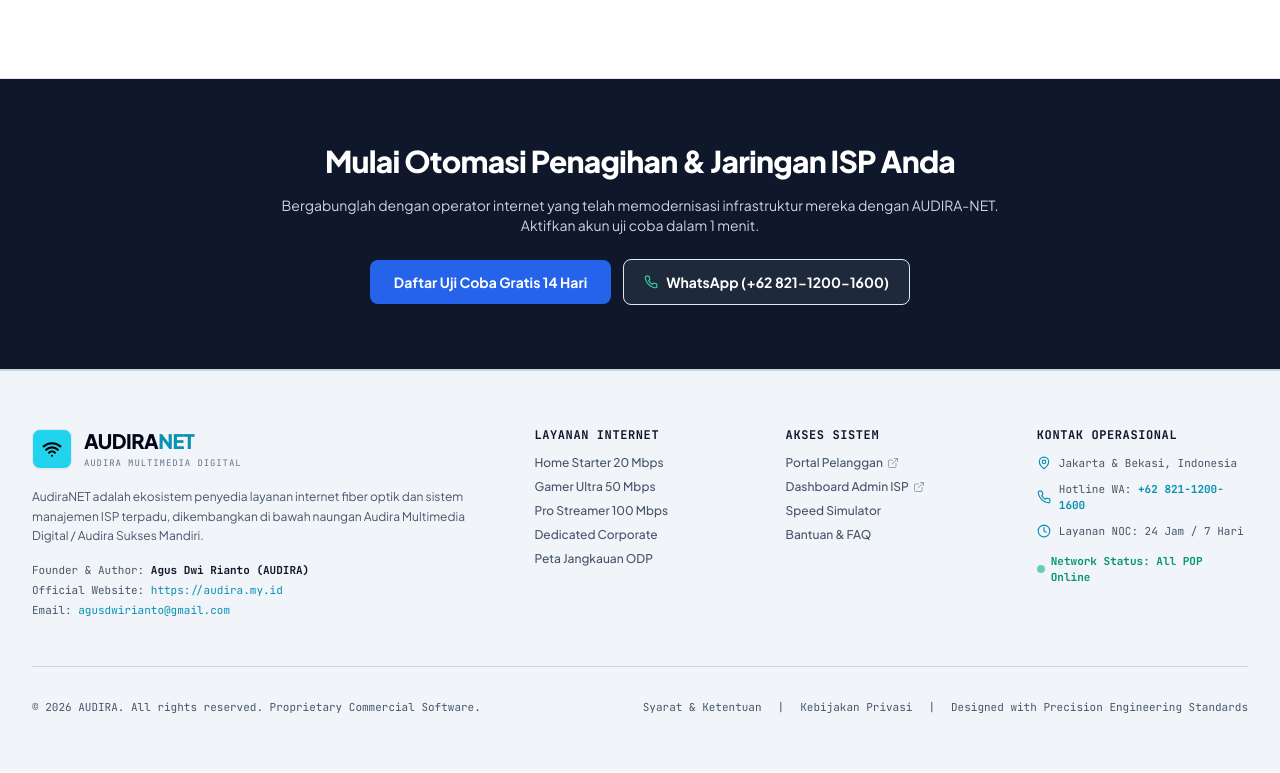
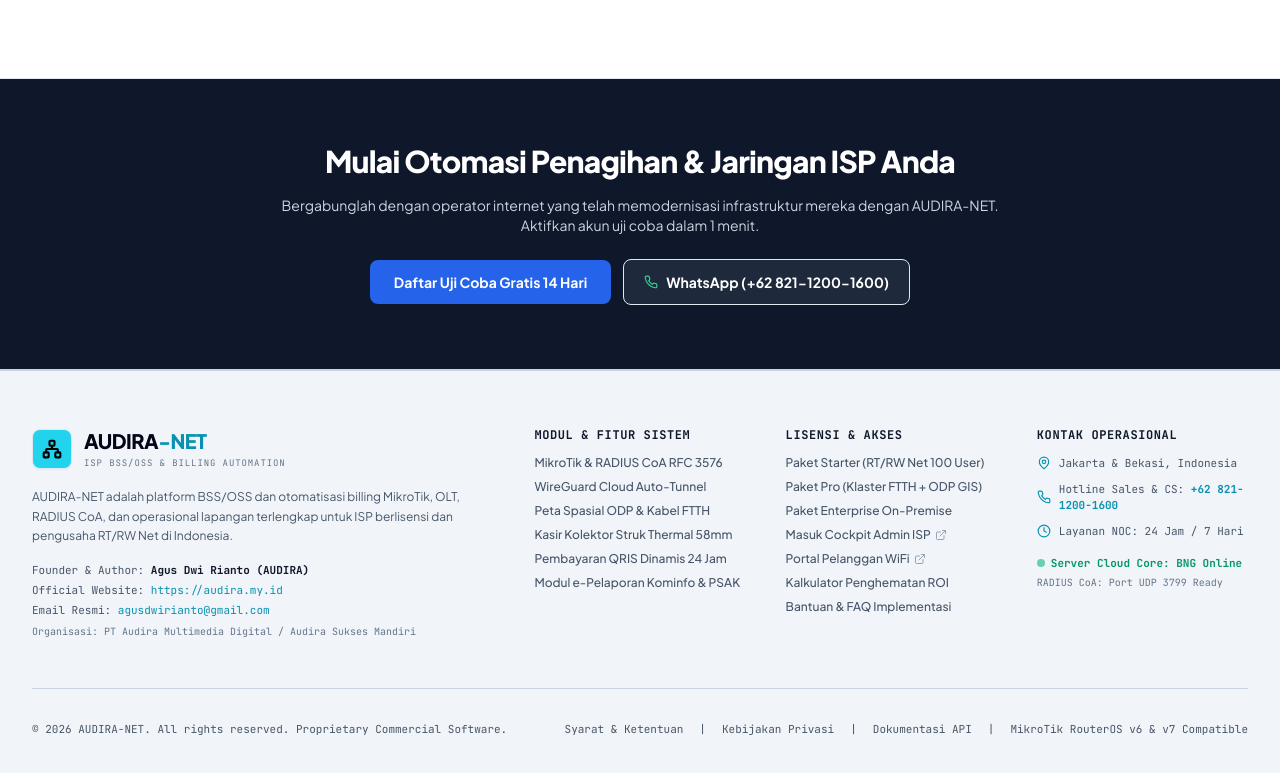
Before and after one commit to Audira141415/AUDIRA-BILLING, a Next.js app in the folder apps/frontend/: page /landing in a window 1280 px wide. Shown: the part 4595-5368 px from the top of the page. Built offline with nearby package versions, Linux system fonts and the light colour scheme; no server answers.

Commit message:
fix(landing): tailor footer content specifically for BSS/OSS ISP Billing platform

```diff
--- a/apps/frontend/src/pages/landing.tsx
+++ b/apps/frontend/src/pages/landing.tsx
@@ -1248,24 +1248,24 @@
       <footer className="bg-slate-100 dark:bg-[#05070d] text-slate-600 dark:text-gray-400 text-xs py-14 border-t-2 border-slate-300 dark:border-gray-800 transition-colors">
         <div className="max-w-7xl mx-auto px-4 sm:px-6 lg:px-8">
           <div className="grid grid-cols-1 md:grid-cols-2 lg:grid-cols-5 gap-10">
-            {/* Brand & Author (Spans 2 columns) */}
+            {/* Brand & Product Scope (Spans 2 columns) */}
             <div className="lg:col-span-2 space-y-4">
               <div className="flex items-center gap-3">
                 <div className="w-10 h-10 bg-cyan-400 border-2 border-black rounded-lg shadow-[2px_2px_0px_#000] flex items-center justify-center text-black font-black">
-                  <Wifi className="w-5 h-5 stroke-[2.5]" />
+                  <Network className="w-5 h-5 stroke-[2.5]" />
                 </div>
                 <div>
                   <span className="text-xl font-black uppercase tracking-tight text-slate-950 dark:text-white">
-                    Audira<span className="text-cyan-600 dark:text-cyan-400">NET</span>
+                    AUDIRA<span className="text-cyan-600 dark:text-cyan-400">-NET</span>
                   </span>
                   <span className="block text-[9px] font-mono tracking-widest text-slate-500 dark:text-gray-400 uppercase">
-                    Audira Multimedia Digital
+                    ISP BSS/OSS &amp; BILLING AUTOMATION
                   </span>
                 </div>
               </div>
 
               <p className="text-slate-600 dark:text-gray-400 leading-relaxed text-xs">
-                AudiraNET adalah ekosistem penyedia layanan internet fiber optik dan sistem manajemen ISP terpadu, dikembangkan di bawah naungan Audira Multimedia Digital / Audira Sukses Mandiri.
+                AUDIRA-NET adalah platform BSS/OSS dan otomatisasi billing MikroTik, OLT, RADIUS CoA, dan operasional lapangan terlengkap untuk ISP berlisensi dan pengusaha RT/RW Net di Indonesia.
               </p>
 
               <div className="font-mono text-[11px] text-slate-600 dark:text-gray-400 space-y-1">
@@ -1284,7 +1284,7 @@
                   </a>
                 </p>
                 <p>
-                  Email:{' '}
+                  Email Resmi:{' '}
                   <a
                     href="mailto:agusdwirianto@gmail.com"
                     className="text-cyan-600 dark:text-cyan-400 hover:underline"
@@ -1292,68 +1292,112 @@
                     agusdwirianto@gmail.com
                   </a>
                 </p>
-              </div>
-            </div>
-
-            {/* Column 2: LAYANAN INTERNET */}
+                <p className="text-[10px] text-slate-500 pt-0.5">
+                  Organisasi: PT Audira Multimedia Digital / Audira Sukses Mandiri
+                </p>
+              </div>
+            </div>
+
+            {/* Column 2: MODUL & FITUR UTAMA (Tailored for BSS/OSS Software) */}
             <div className="space-y-3">
               <h4 className="text-slate-900 dark:text-white font-mono font-bold uppercase tracking-wider text-xs">
-                LAYANAN INTERNET
+                MODUL &amp; FITUR SISTEM
+              </h4>
+              <ul className="space-y-2 font-medium">
+                <li>
+                  <a
+                    href="#arsitektur"
+                    className="hover:text-cyan-600 dark:hover:text-cyan-400 transition-colors text-left block"
+                  >
+                    MikroTik &amp; RADIUS CoA RFC 3576
+                  </a>
+                </li>
+                <li>
+                  <a
+                    href="#arsitektur"
+                    className="hover:text-cyan-600 dark:hover:text-cyan-400 transition-colors text-left block"
+                  >
+                    WireGuard Cloud Auto-Tunnel
+                  </a>
+                </li>
+                <li>
+                  <a
+                    href="#ekosistem"
+                    className="hover:text-cyan-600 dark:hover:text-cyan-400 transition-colors text-left block"
+                  >
+                    Peta Spasial ODP &amp; Kabel FTTH
+                  </a>
+                </li>
+                <li>
+                  <a
+                    href="#ekosistem"
+                    className="hover:text-cyan-600 dark:hover:text-cyan-400 transition-colors text-left block"
+                  >
+                    Kasir Kolektor Struk Thermal 58mm
+                  </a>
+                </li>
+                <li>
+                  <a
+                    href="#ekosistem"
+                    className="hover:text-cyan-600 dark:hover:text-cyan-400 transition-colors text-left block"
+                  >
+                    Pembayaran QRIS Dinamis 24 Jam
+                  </a>
+                </li>
+                <li>
+                  <a
+                    href="#komparasi"
+                    className="hover:text-cyan-600 dark:hover:text-cyan-400 transition-colors text-left block"
+                  >
+                    Modul e-Pelaporan Kominfo &amp; PSAK
+                  </a>
+                </li>
+              </ul>
+            </div>
+
+            {/* Column 3: PAKET LISENSI & AKSES (Tailored for ISP Buyer) */}
+            <div className="space-y-3">
+              <h4 className="text-slate-900 dark:text-white font-mono font-bold uppercase tracking-wider text-xs">
+                LISENSI &amp; AKSES
               </h4>
               <ul className="space-y-2 font-medium">
                 <li>
                   <button
                     type="button"
                     onClick={() => openAuthModal('REGISTER', 'starter')}
-                    className="hover:text-cyan-600 dark:hover:text-cyan-400 transition-colors text-left cursor-pointer"
+                    className="hover:text-cyan-600 dark:hover:text-cyan-400 transition-colors text-left cursor-pointer block"
                   >
-                    Home Starter 20 Mbps
+                    Paket Starter (RT/RW Net 100 User)
                   </button>
                 </li>
                 <li>
                   <button
                     type="button"
                     onClick={() => openAuthModal('REGISTER', 'pro')}
-                    className="hover:text-cyan-600 dark:hover:text-cyan-400 transition-colors text-left cursor-pointer"
+                    className="hover:text-cyan-600 dark:hover:text-cyan-400 transition-colors text-left cursor-pointer block"
                   >
-                    Gamer Ultra 50 Mbps
-                  </button>
-                </li>
-                <li>
-                  <button
-                    type="button"
-                    onClick={() => openAuthModal('REGISTER', 'pro')}
-                    className="hover:text-cyan-600 dark:hover:text-cyan-400 transition-colors text-left cursor-pointer"
-                  >
-                    Pro Streamer 100 Mbps
+                    Paket Pro (Klaster FTTH + ODP GIS)
                   </button>
                 </li>
                 <li>
                   <button
                     type="button"
                     onClick={() => openAuthModal('REGISTER', 'enterprise')}
-                    className="hover:text-cyan-600 dark:hover:text-cyan-400 transition-colors text-left cursor-pointer"
+                    className="hover:text-cyan-600 dark:hover:text-cyan-400 transition-colors text-left cursor-pointer block"
                   >
-                    Dedicated Corporate
+                    Paket Enterprise On-Premise
                   </button>
                 </li>
                 <li>
-                  <a
-                    href="#arsitektur"
-                    className="hover:text-cyan-600 dark:hover:text-cyan-400 transition-colors text-left"
+                  <button
+                    type="button"
+                    onClick={() => openAuthModal('LOGIN')}
+                    className="hover:text-cyan-600 dark:hover:text-cyan-400 transition-colors flex items-center gap-1 cursor-pointer text-left"
                   >
-                    Peta Jangkauan ODP
-                  </a>
-                </li>
-              </ul>
-            </div>
-
-            {/* Column 3: AKSES SISTEM */}
-            <div className="space-y-3">
-              <h4 className="text-slate-900 dark:text-white font-mono font-bold uppercase tracking-wider text-xs">
-                AKSES SISTEM
-              </h4>
-              <ul className="space-y-2 font-medium">
+                    <span>Masuk Cockpit Admin ISP</span>
+                    <ExternalLink className="w-3 h-3 text-slate-400 dark:text-gray-500" />
+                  </button>
+                </li>
                 <li>
                   <a
                     href="http://localhost:3219"
@@ -1361,34 +1405,24 @@
                     rel="noopener noreferrer"
                     className="hover:text-cyan-600 dark:hover:text-cyan-400 transition-colors flex items-center gap-1"
                   >
-                    <span>Portal Pelanggan</span>
+                    <span>Portal Pelanggan WiFi</span>
                     <ExternalLink className="w-3 h-3 text-slate-400 dark:text-gray-500" />
                   </a>
                 </li>
                 <li>
-                  <button
-                    type="button"
-                    onClick={() => openAuthModal('LOGIN')}
-                    className="hover:text-cyan-600 dark:hover:text-cyan-400 transition-colors flex items-center gap-1 cursor-pointer text-left"
-                  >
-                    <span>Dashboard Admin ISP</span>
-                    <ExternalLink className="w-3 h-3 text-slate-400 dark:text-gray-500" />
-                  </button>
+                  <a href="#kalkulator" className="hover:text-cyan-600 dark:hover:text-cyan-400 transition-colors block">
+                    Kalkulator Penghematan ROI
+                  </a>
                 </li>
                 <li>
-                  <a href="#kalkulator" className="hover:text-cyan-600 dark:hover:text-cyan-400 transition-colors">
-                    Speed Simulator
+                  <a href="#faq" className="hover:text-cyan-600 dark:hover:text-cyan-400 transition-colors block">
+                    Bantuan &amp; FAQ Implementasi
                   </a>
                 </li>
-                <li>
-                  <a href="#faq" className="hover:text-cyan-600 dark:hover:text-cyan-400 transition-colors">
-                    Bantuan &amp; FAQ
-                  </a>
-                </li>
               </ul>
             </div>
 
-            {/* Column 4: KONTAK OPERASIONAL */}
+            {/* Column 4: KONTAK OPERASIONAL & STATUS SISTEM */}
             <div className="space-y-3">
               <h4 className="text-slate-900 dark:text-white font-mono font-bold uppercase tracking-wider text-xs">
                 KONTAK OPERASIONAL
@@ -1401,7 +1435,7 @@
                 <p className="flex items-center gap-2">
                   <Phone className="w-3.5 h-3.5 text-cyan-600 dark:text-cyan-400 shrink-0" />
                   <span>
-                    Hotline WA:{' '}
+                    Hotline Sales &amp; CS:{' '}
                     <a
                       href="https://wa.me/6282112001600"
                       target="_blank"
@@ -1416,10 +1450,15 @@
                   <Clock className="w-3.5 h-3.5 text-cyan-600 dark:text-cyan-400 shrink-0" />
                   <span>Layanan NOC: 24 Jam / 7 Hari</span>
                 </p>
-                <p className="text-emerald-600 dark:text-emerald-400 font-bold flex items-center gap-1.5 pt-1">
-                  <span className="w-2 h-2 rounded-full bg-emerald-500 animate-pulse"></span>
-                  <span>Network Status: All POP Online</span>
-                </p>
+                <div className="pt-1.5 space-y-1">
+                  <p className="text-emerald-600 dark:text-emerald-400 font-bold flex items-center gap-1.5">
+                    <span className="w-2 h-2 rounded-full bg-emerald-500 animate-pulse"></span>
+                    <span>Server Cloud Core: BNG Online</span>
+                  </p>
+                  <p className="text-[10px] text-slate-500 dark:text-gray-500">
+                    RADIUS CoA: Port UDP 3799 Ready
+                  </p>
+                </div>
               </div>
             </div>
           </div>
@@ -1427,7 +1466,7 @@
           {/* Bottom Copyright & Compliance Bar */}
           <div className="mt-12 pt-8 border-t border-slate-300 dark:border-gray-800 flex flex-wrap items-center justify-between gap-4 font-mono text-[11px] text-slate-600 dark:text-gray-400">
             <p>
-              &copy; {new Date().getFullYear()} AUDIRA. All rights reserved. Proprietary Commercial Software.
+              &copy; {new Date().getFullYear()} AUDIRA-NET. All rights reserved. Proprietary Commercial Software.
             </p>
             <div className="flex items-center gap-4">
               <Link href="/terms" className="hover:text-cyan-600 dark:hover:text-cyan-400 transition">
@@ -1438,7 +1477,11 @@
                 Kebijakan Privasi
               </Link>
               <span>|</span>
-              <span>Designed with Precision Engineering Standards</span>
+              <Link href="/dokumentasi" className="hover:text-cyan-600 dark:hover:text-cyan-400 transition">
+                Dokumentasi API
+              </Link>
+              <span>|</span>
+              <span>MikroTik RouterOS v6 &amp; v7 Compatible</span>
             </div>
           </div>
         </div>
```
